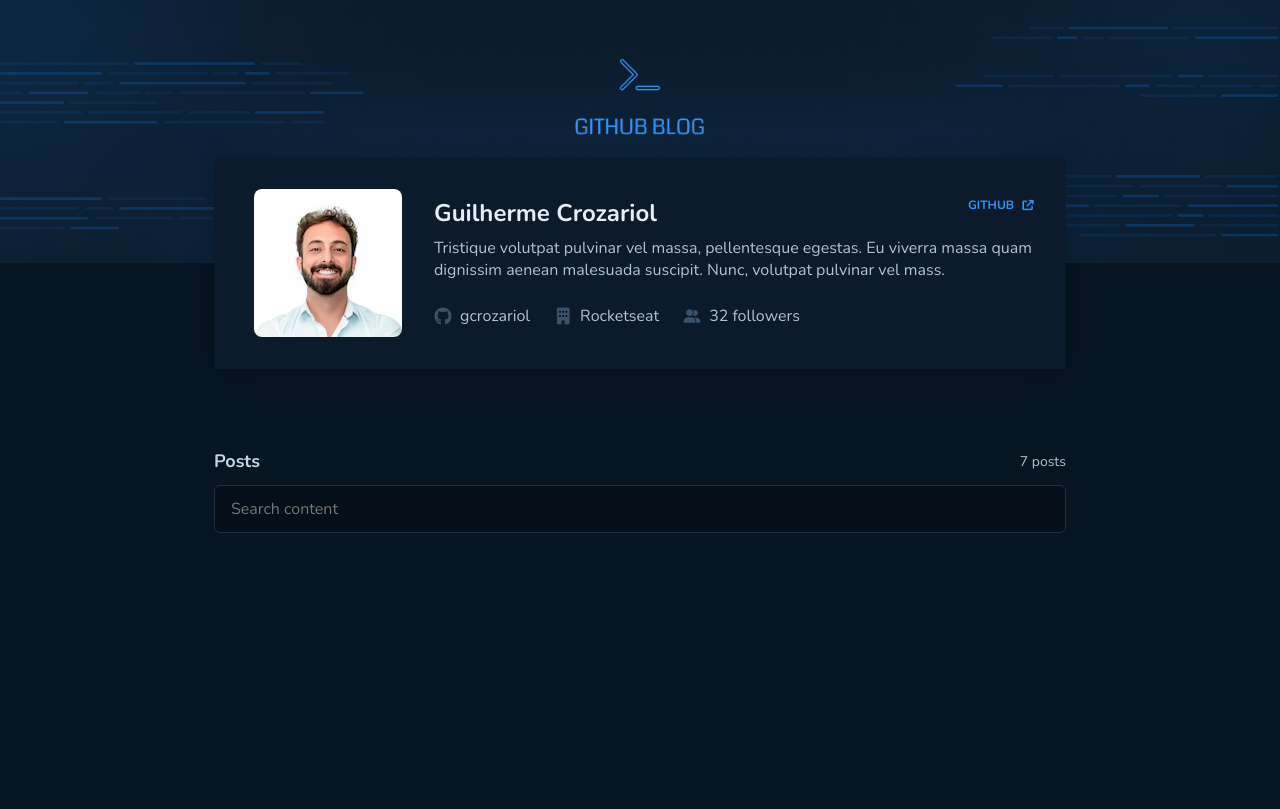
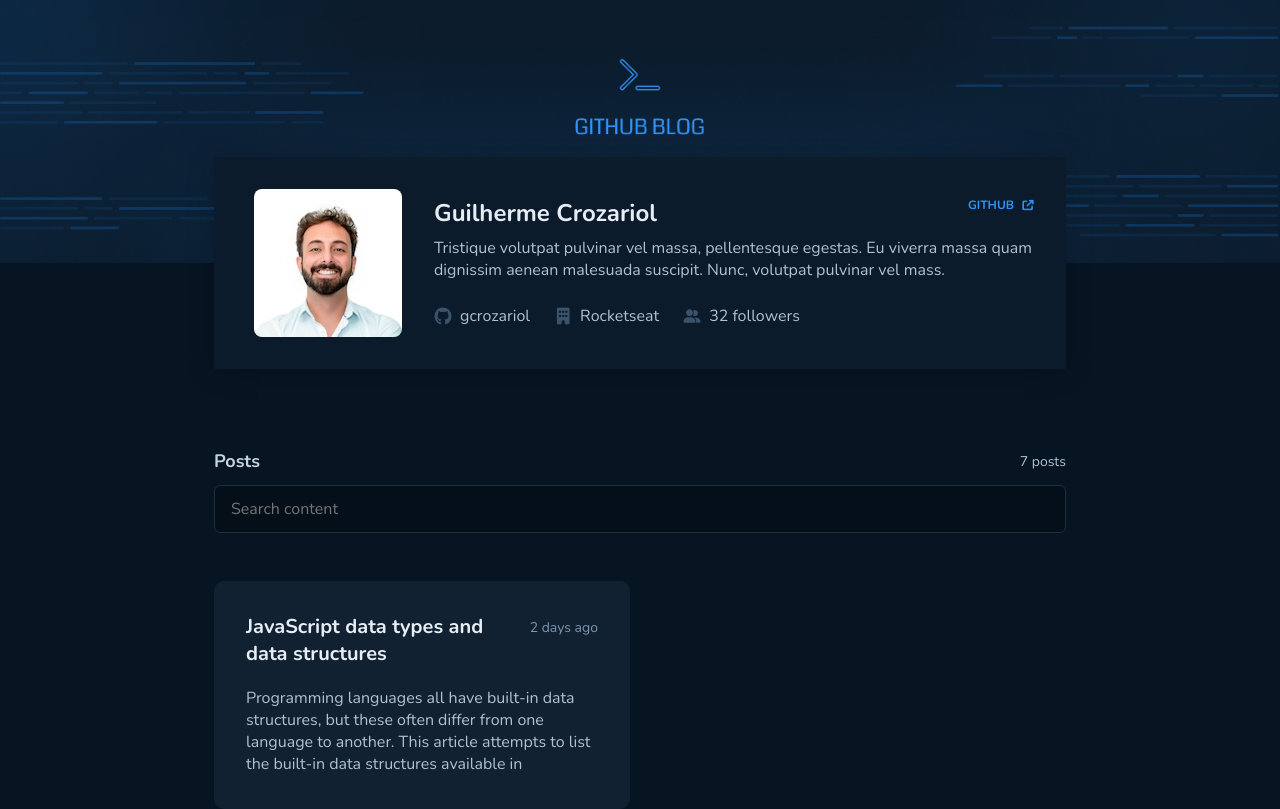
Before and after one commit to gcrozariol/github-blog-react, a React (Vite) app: page / in a window 1280 px wide. Built offline with nearby package versions, Linux system fonts and the light colour scheme.

Commit message:
Add posts content

```diff
--- /dev/null
+++ b/src/pages/Blog/components/Posts/index.tsx
@@ -0,0 +1,32 @@
+import {
+  PostsContainer,
+  Post,
+  PostHeader,
+  PostTitle,
+  PostDate,
+  PostContent,
+} from './styles'
+
+export function Posts() {
+  return (
+    <PostsContainer>
+      <Post>
+        <PostHeader>
+          <PostTitle>JavaScript data types and data structures</PostTitle>
+          <PostDate>2 days ago</PostDate>
+        </PostHeader>
+        <PostContent>
+          Programming languages all have built-in data structures, but these
+          often differ from one language to another. This article attempts to
+          list the built-in data structures available in JavaScript and what
+          properties they have. These can be used to build other data
+          structures. Wherever possible, comparisons with other languages are
+          drawn. Dynamic typing JavaScript is a loosely typed and dynamic
+          language. Variables in JavaScript are not directly associated with any
+          particular value type, and any variable can be assigned (and
+          re-assigned) values of all types.
+        </PostContent>
+      </Post>
+    </PostsContainer>
+  )
+}
--- /dev/null
+++ b/src/pages/Blog/components/Posts/styles.ts
@@ -0,0 +1,51 @@
+import styled from 'styled-components'
+
+export const PostsContainer = styled.main`
+  display: grid;
+  grid-template-columns: repeat(2, 1fr);
+
+  gap: 2rem;
+  margin-top: 3rem;
+`
+
+export const Post = styled.div`
+  background-color: ${(props) => props.theme['base-post']};
+  border-radius: 10px;
+  padding: 2rem;
+`
+
+export const PostHeader = styled.div`
+  display: flex;
+  flex-direction: row;
+  justify-content: space-between;
+`
+
+export const PostTitle = styled.span`
+  display: flex;
+  flex-grow: 1;
+
+  font-size: 20px;
+  font-weight: bold;
+  color: ${(props) => props.theme['base-title']};
+`
+
+export const PostDate = styled.span`
+  font-size: 14px;
+  text-align: end;
+
+  min-width: 80px;
+  margin-top: 5px;
+  color: ${(props) => props.theme['base-span']};
+`
+
+export const PostContent = styled.div`
+  min-width: 352px;
+  height: 90px;
+
+  margin-top: 1.25rem;
+
+  overflow: hidden;
+  text-overflow: ellipsis;
+
+  color: ${(props) => props.theme['base-text']};
+`
--- a/src/pages/Blog/components/SearchBar/index.tsx
+++ b/src/pages/Blog/components/SearchBar/index.tsx
@@ -13,6 +13,7 @@
         <PostsText>Posts</PostsText>
         <PostsAmountText>7 posts</PostsAmountText>
       </PostsInfoContainer>
+
       <SearchInput placeholder="Search content" />
     </SearchBarContainer>
   )
--- a/src/pages/Blog/index.tsx
+++ b/src/pages/Blog/index.tsx
@@ -1,3 +1,4 @@
+import { Posts } from './components/Posts'
 import { Profile } from './components/Profile'
 import { SearchBar } from './components/SearchBar'
 import { BlogContainer } from './styles'
@@ -7,6 +8,7 @@
     <BlogContainer>
       <Profile />
       <SearchBar />
+      <Posts />
     </BlogContainer>
   )
 }
```
